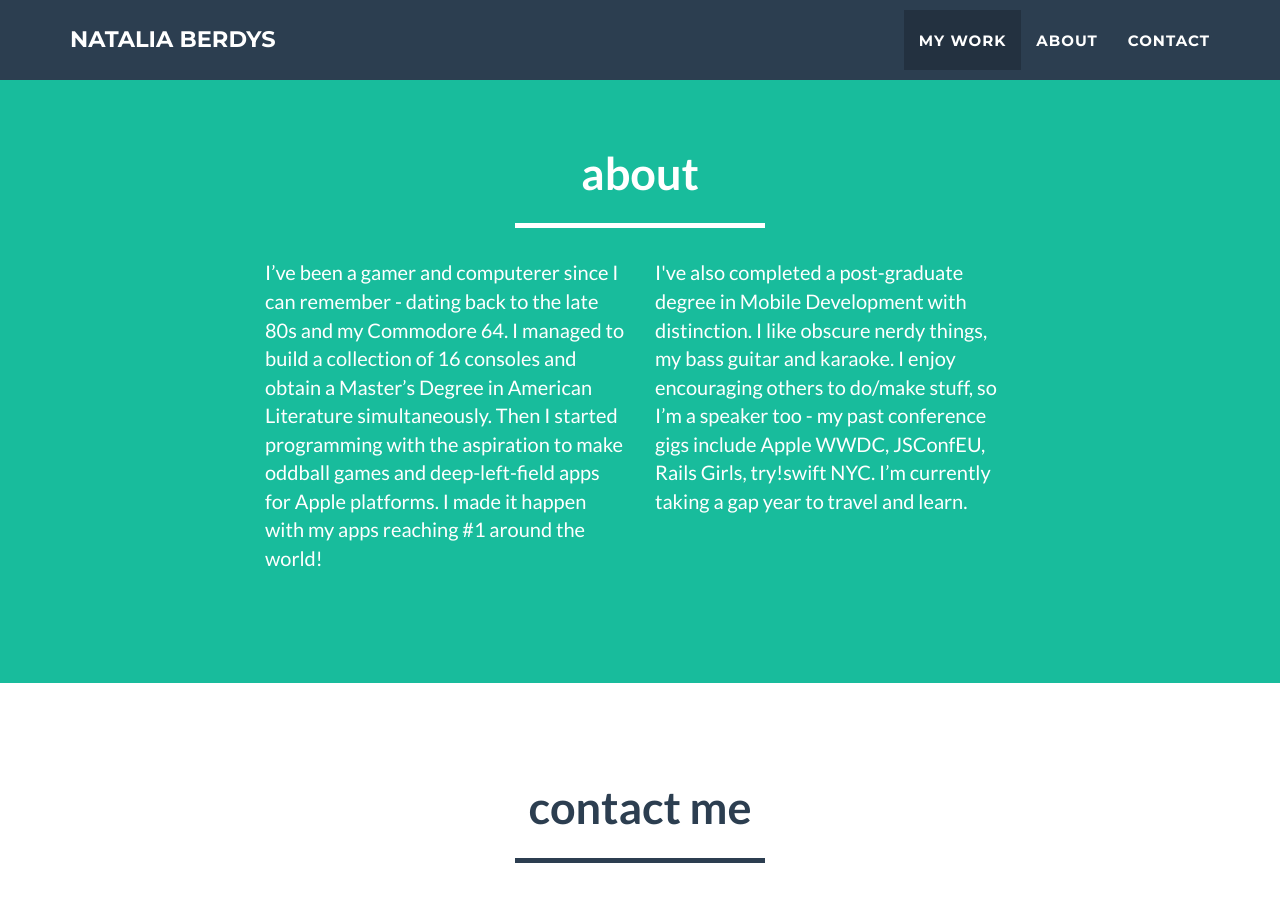
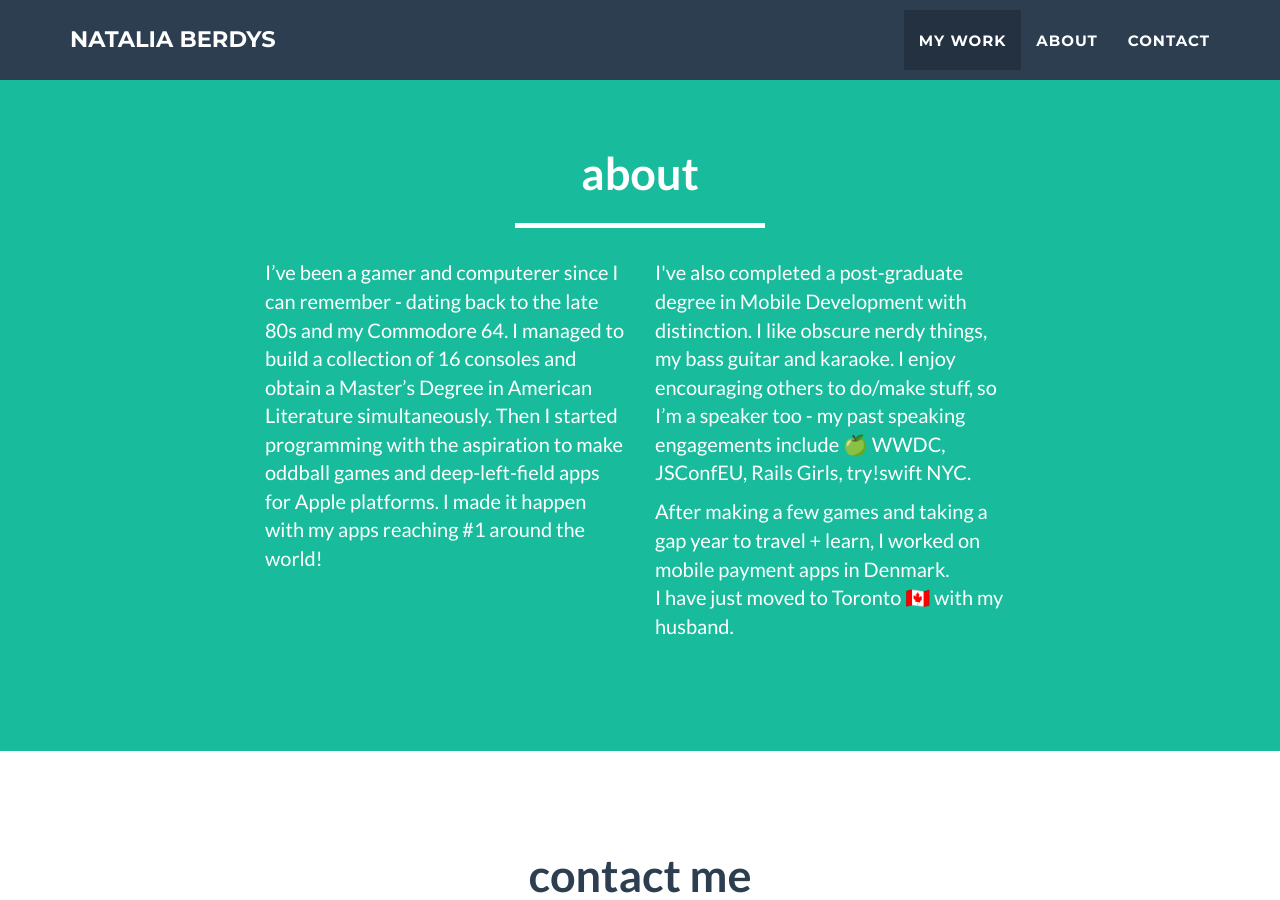
Before and after one commit to batalia/batalia.github.io, a Jekyll site: the page built from index.html, in a window 1280 px wide and 900 px high, scrolled down 1292 px. Built offline with Jekyll 4.4.1, drawn with Linux system fonts in a browser that asks for light colours.

Commit message:
Added recent info in the About section

```diff
--- a/_includes/about.html
+++ b/_includes/about.html
@@ -12,7 +12,7 @@
                     <p>I’ve been a gamer and computerer since I can remember - dating back to the late 80s and my Commodore 64. I managed to build a collection of 16 consoles and obtain a Master’s Degree in American Literature simultaneously. Then I started programming with the aspiration to make oddball games and deep-left-field apps for Apple platforms. I made it happen with my apps reaching #1 around the world!</p>
                 </div>
                 <div class="col-lg-4">
-                    <p>I've also completed a post-graduate degree in Mobile Development with distinction. I like obscure nerdy things, my bass guitar and karaoke. I enjoy encouraging others to do/make stuff, so I’m a speaker too - my past conference gigs include Apple WWDC, JSConfEU, Rails Girls, try!swift NYC. I’m currently taking a gap year to travel and learn.</p>
+                    <p>I've also completed a post-graduate degree in Mobile Development with distinction. I like obscure nerdy things, my bass guitar and karaoke. I enjoy encouraging others to do/make stuff, so I’m a speaker too - my past speaking engagements include 🍏 WWDC, JSConfEU, Rails Girls, try!swift NYC. </p><p> After making a few games and taking a gap year to travel + learn, I worked on mobile payment apps in Denmark. <br/>I have just moved to Toronto 🇨🇦  with my husband.</p>
                 </div>
 
             </div>
```
Also changed, not shown: 1 other file.
